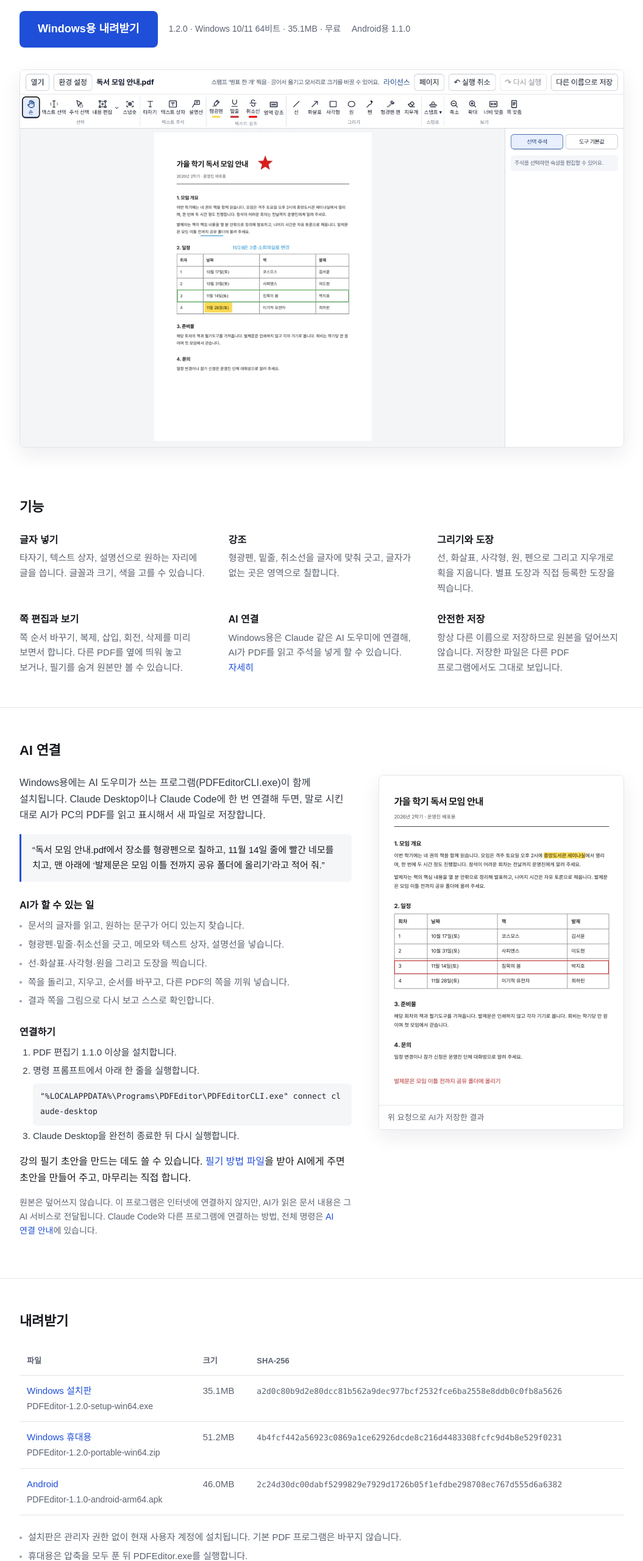
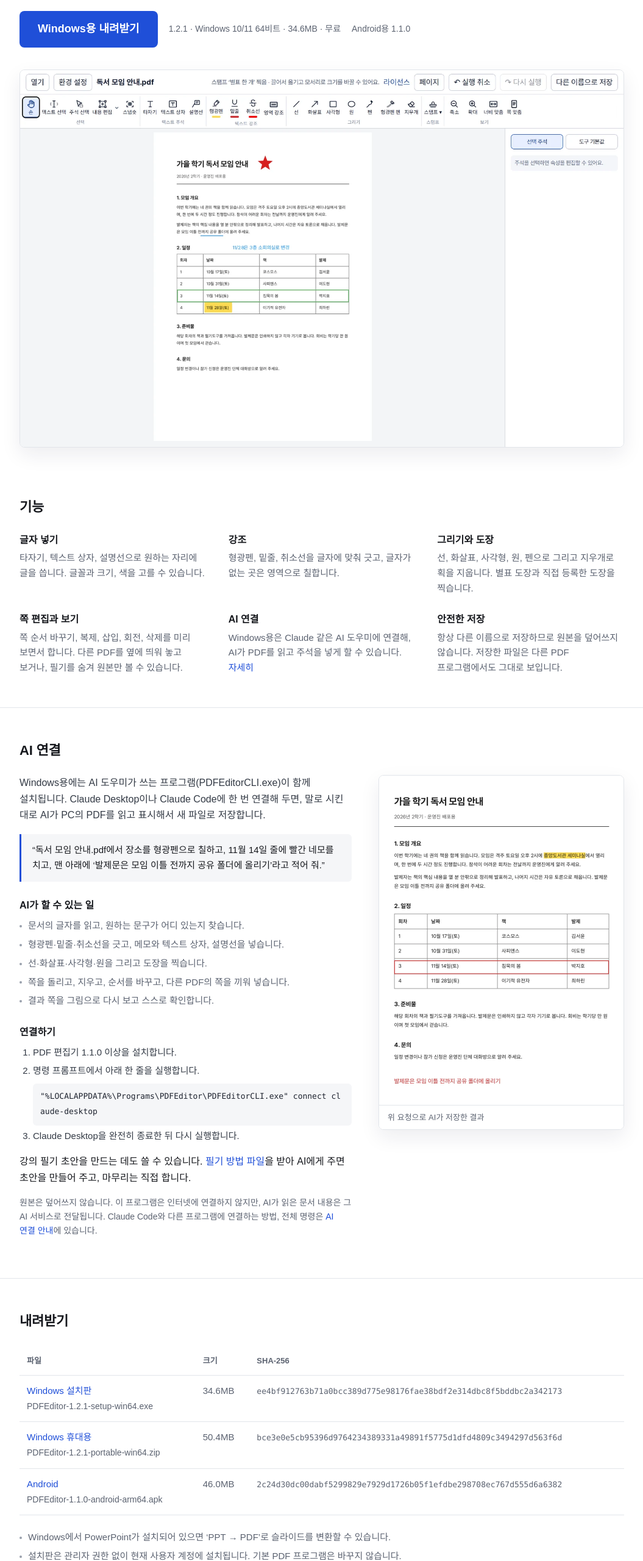
Before and after one commit to forshare2-pixel/pdf-editor, a plain HTML site: page index.html in a window 1280 px wide. Shown: the part 240-2800 px from the top of the page at 61% size, without its empty margins (112-1167 px from the left). Drawn offline with Linux system fonts and the light colour scheme; a web font is replaced by a local one.

Commit message:
Windows 1.2.1: PPT를 PDF로 변환

```diff
--- a/index.html
+++ b/index.html
@@ -21,8 +21,8 @@
  <h1>PDF에 바로 쓰고, 표시하고, 정리합니다</h1>
  <p class="lead">글자 넣기와 형광펜, 도형, 도장, 쪽 편집을 한 창에서 합니다. 문서는 내 기기 안에서만 처리되고 원본은 그대로 남습니다.</p>
  <div class="get">
-  <a class="btn btn-lg" href="https://github.com/forshare2-pixel/pdf-editor/releases/download/v1.2.0/PDFEditor-1.2.0-setup-win64.exe">Windows용 내려받기</a>
-  <span class="meta">1.2.0 · Windows 10/11 64비트 · 35.1MB · 무료</span>
+  <a class="btn btn-lg" href="https://github.com/forshare2-pixel/pdf-editor/releases/download/v1.2.1/PDFEditor-1.2.1-setup-win64.exe">Windows용 내려받기</a>
+  <span class="meta">1.2.1 · Windows 10/11 64비트 · 34.6MB · 무료</span>
   <a class="meta" href="https://github.com/forshare2-pixel/pdf-editor/releases/download/android-v1.1.0/PDFEditor-1.1.0-android-arm64.apk">Android용 1.1.0</a>
  </div>
  <figure class="shot"><img src="editor.webp" width="1600" height="1000" alt="PDF 편집기에서 문서에 글자, 강조, 사각형, 별표를 넣은 화면"></figure>
@@ -72,12 +72,13 @@
  <table>
   <thead><tr><th>파일</th><th>크기</th><th>SHA-256</th></tr></thead>
   <tbody>
-  <tr><td><a href="https://github.com/forshare2-pixel/pdf-editor/releases/download/v1.2.0/PDFEditor-1.2.0-setup-win64.exe">Windows 설치판</a><br><span class="meta">PDFEditor-1.2.0-setup-win64.exe</span></td><td class="num">35.1MB</td><td><code>a2d0c80b9d2e80dcc81b562a9dec977bcf2532fce6ba2558e8ddb0c0fb8a5626</code></td></tr>
-  <tr><td><a href="https://github.com/forshare2-pixel/pdf-editor/releases/download/v1.2.0/PDFEditor-1.2.0-portable-win64.zip">Windows 휴대용</a><br><span class="meta">PDFEditor-1.2.0-portable-win64.zip</span></td><td class="num">51.2MB</td><td><code>4b4fcf442a56923c0869a1ce62926dcde8c216d4483308fcfc9d4b8e529f0231</code></td></tr>
+  <tr><td><a href="https://github.com/forshare2-pixel/pdf-editor/releases/download/v1.2.1/PDFEditor-1.2.1-setup-win64.exe">Windows 설치판</a><br><span class="meta">PDFEditor-1.2.1-setup-win64.exe</span></td><td class="num">34.6MB</td><td><code>ee4bf912763b71a0bcc389d775e98176fae38bdf2e314dbc8f5bddbc2a342173</code></td></tr>
+  <tr><td><a href="https://github.com/forshare2-pixel/pdf-editor/releases/download/v1.2.1/PDFEditor-1.2.1-portable-win64.zip">Windows 휴대용</a><br><span class="meta">PDFEditor-1.2.1-portable-win64.zip</span></td><td class="num">50.4MB</td><td><code>bce3e0e5cb95396d9764234389331a49891f5775d1dfd4809c3494297d563f6d</code></td></tr>
   <tr><td><a href="https://github.com/forshare2-pixel/pdf-editor/releases/download/android-v1.1.0/PDFEditor-1.1.0-android-arm64.apk">Android</a><br><span class="meta">PDFEditor-1.1.0-android-arm64.apk</span></td><td class="num">46.0MB</td><td><code>2c24d30dc00dabf5299829e7929d1726b05f1efdbe298708ec767d555d6a6382</code></td></tr>
   </tbody>
  </table>
  <ul class="notes">
+  <li>Windows에서 PowerPoint가 설치되어 있으면 ‘PPT → PDF’로 슬라이드를 변환할 수 있습니다.</li>
   <li>설치판은 관리자 권한 없이 현재 사용자 계정에 설치됩니다. 기본 PDF 프로그램은 바꾸지 않습니다.</li>
   <li>휴대용은 압축을 모두 푼 뒤 PDFEditor.exe를 실행합니다.</li>
   <li>처음 실행할 때 Windows 보호 화면이 나오면 ‘추가 정보’를 누른 뒤 ‘실행’을 선택합니다.</li>
@@ -88,7 +89,7 @@
 </main>
 
 <footer><div class="wrap">
- <span>PDF 편집기 1.2.0</span>
+ <span>PDF 편집기 1.2.1</span>
  <a href="privacy.html">개인정보처리방침</a>
  <a href="licenses.txt">오픈소스 라이선스</a>
  <a href="mailto:forshare27467@gmail.com">forshare27467@gmail.com</a>
```
